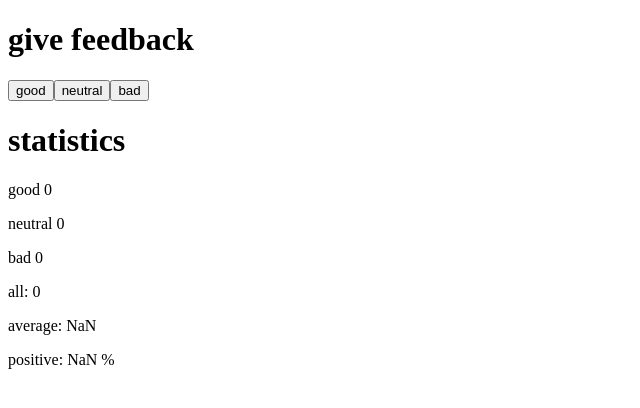
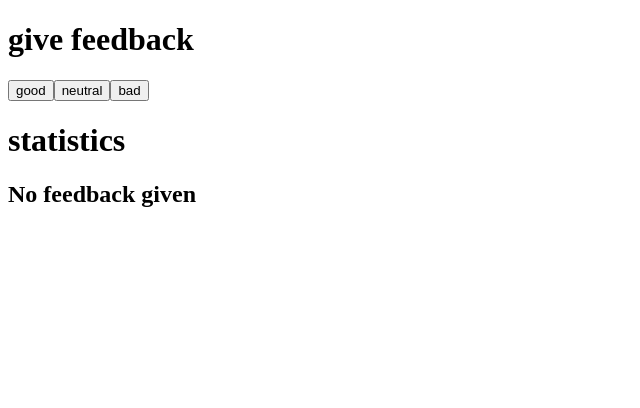
Before and after one commit to ESHWARGEEK/FULLSTACKOPEN-EXERCISES, a React (Vite) app in the folder part-1/part-1-exercise/: page / in a window 1280 px wide. Shown: the top 408 px of the page, without its empty margins (0-640 px from the left). Built offline with nearby package versions, Linux system fonts and the light colour scheme; the HTML template or start-up script is replaced by a standard one.

Commit message:
finished 1.9 unicafe step 4

```diff
--- a/part-1/part-1-exercise/src/App.jsx
+++ b/part-1/part-1-exercise/src/App.jsx
@@ -50,12 +50,14 @@ const App = () => {
       <Buttons onClick={handleNeutral} text={"neutral"} />
       <Buttons onClick={handleBad} text={"bad"} />
       <Header header={"statistics"} />
-      <Result name={"good"} score={good} />
-      <Result name={"neutral"} score={neutral} />
-      <Result name={"bad"} score={bad} />
-      <Statistics name={"all"} data={good + bad + neutral} />
-      <Statistics name={"average"} data={average(good, bad, neutral)} />
-      <Statistics name={"positive"} data={percentage(good, bad, neutral)} />
+      <Statistics
+        good={good}
+        total={total(good, bad, neutral)}
+        average={average(good, bad, neutral)}
+        percentage={percentage(good, bad, neutral)}
+        bad={bad}
+        neutral={neutral}
+      />
     </div>
   );
 };
--- a/part-1/part-1-exercise/src/components/Statistics.jsx
+++ b/part-1/part-1-exercise/src/components/Statistics.jsx
@@ -1,11 +1,22 @@
-const Statistics = ({ name, data }) => {
-  return (
-    <div>
-      <p>
-        {name}: {data}
-      </p>
-    </div>
-  );
+const Statistics = ({ total, average, percentage, good, bad, neutral }) => {
+  if (good + neutral + bad !== 0) {
+    return (
+      <div>
+        <p>good: {good}</p>
+        <p>neutral: {neutral}</p>
+        <p>bad: {bad}</p>
+        <p>all: {total}</p>
+        <p>average: {average}</p>
+        <p>positive {percentage}</p>
+      </div>
+    );
+  } else {
+    return (
+      <div>
+        <h2>No feedback given</h2>
+      </div>
+    );
+  }
 };
 
 export default Statistics;
```
